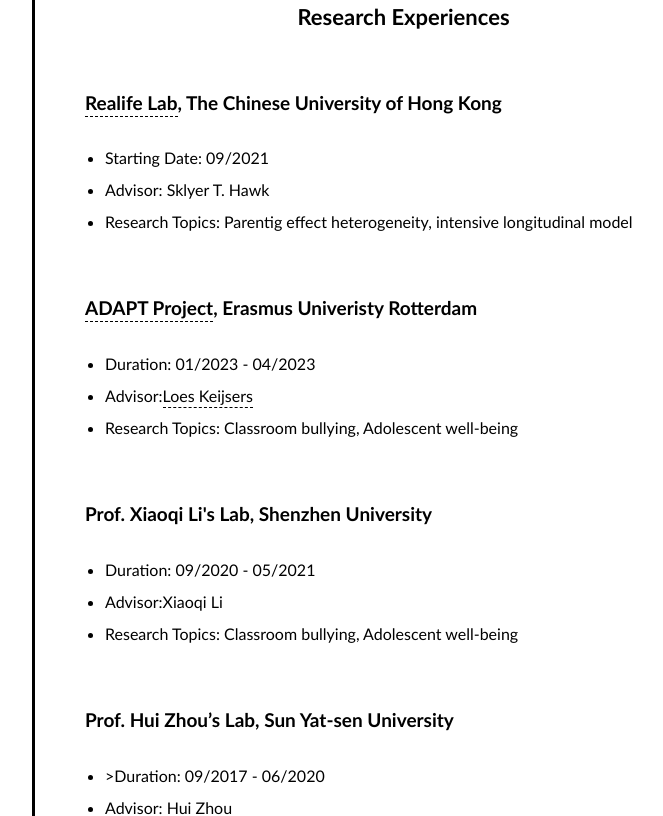
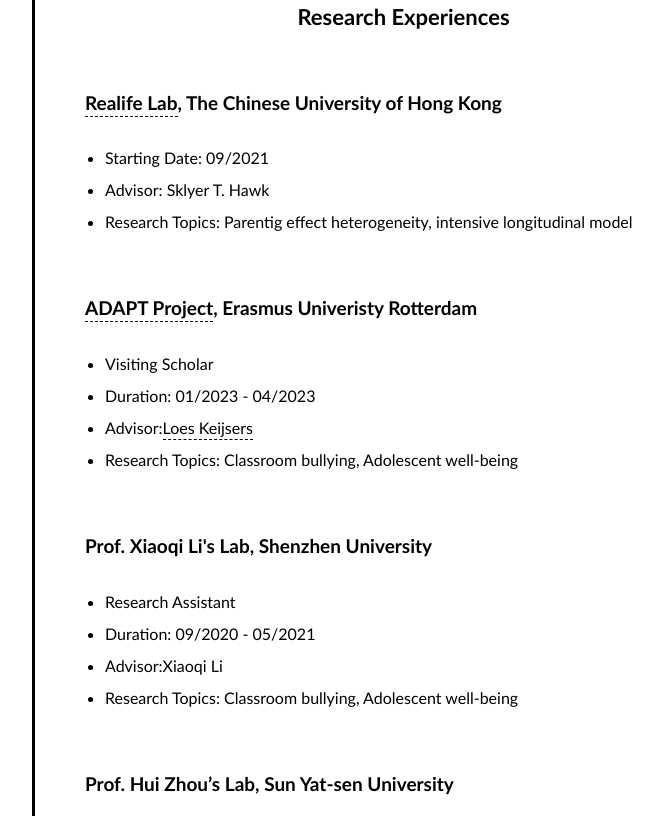
Before and after one commit to wangy125/wangy125.github.io, a plain HTML site: page experiences/index.html in a window 1280 px wide. Shown: the part 485-1301 px from the top of the page, without its empty margins (388-1051 px from the left). Drawn offline with nearby package versions, Linux system fonts and the light colour scheme; some packages are replaced by stand-ins of ours.

Commit message:
Update index.html

```diff
--- a/experiences/index.html
+++ b/experiences/index.html
@@ -114,12 +114,14 @@
 </ul>
 <h3 id="adapt-project"> <a href="https://projectadapt.nl/">ADAPT Project</a>, Erasmus Univeristy Rotterdam</h3>
 <ul>
+<li>Visiting Scholar</li>
 <li>Duration: 01/2023 - 04/2023</li>
 <li>Advisor:<a href="https://www.eur.nl/people/loes-keijsers">Loes Keijsers</a></li>
 <li>Research Topics: Classroom bullying, Adolescent well-being</li>
 </ul>
 <h3 id="prof-xiaoqing-lis-lab-shenzhen-univeristy">Prof. Xiaoqi Li's Lab, Shenzhen University</h3>
 <ul>
+<li>Research Assistant</li>
 <li>Duration: 09/2020 - 05/2021</li>
 <li>Advisor:Xiaoqi Li</li>
 <li>Research Topics: Classroom bullying, Adolescent well-being</li>
```
